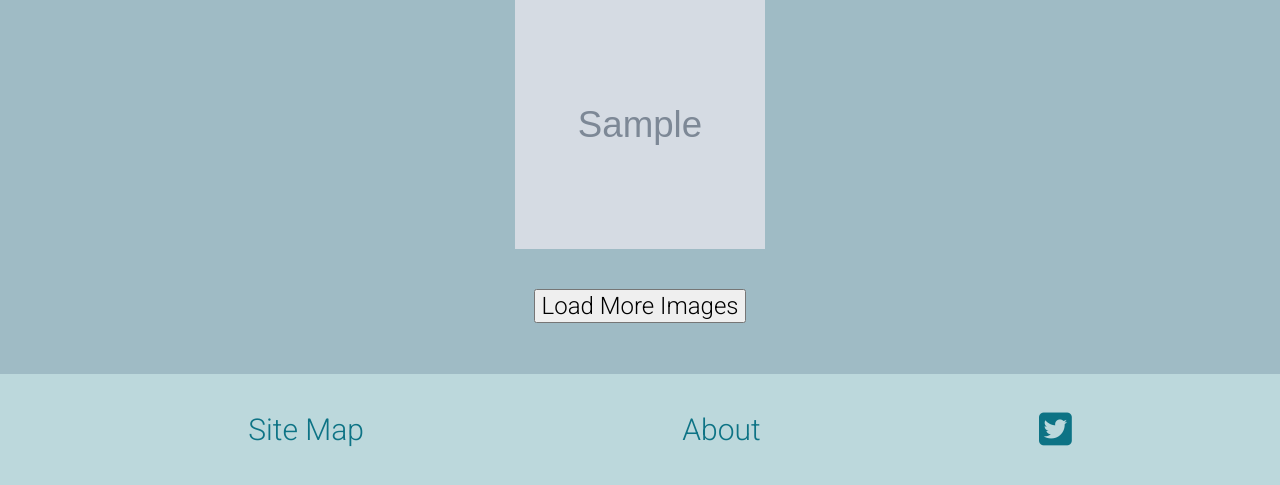
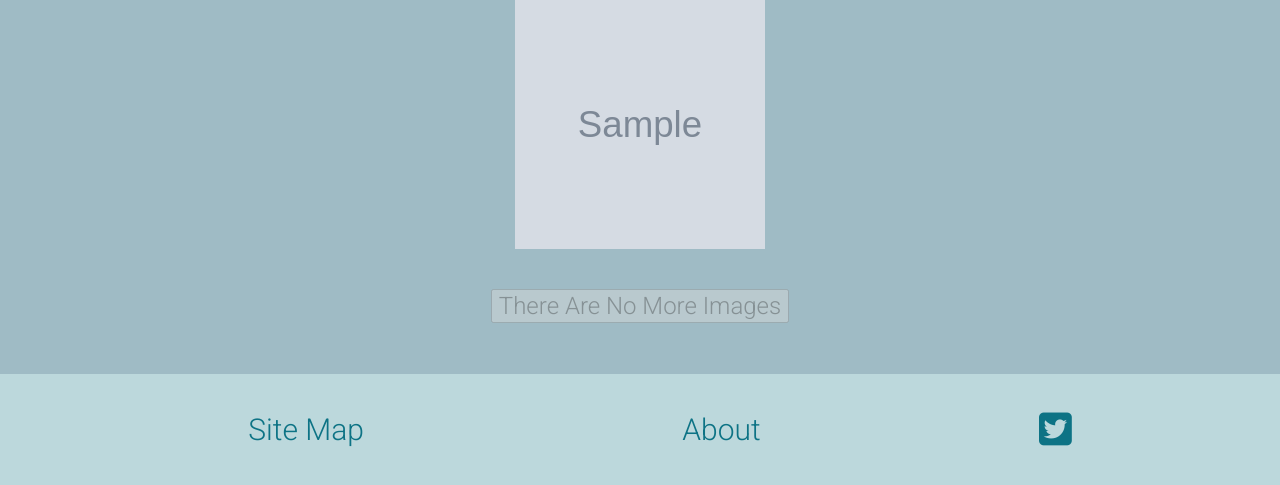
Before and after one commit to Bwc9876/BerksDental, a Django app: page /gallery/ in a window 1280 px wide. Shown: the part 315-800 px from the top of the page. Run offline with Django 3.2, Linux system fonts and the light colour scheme; tables that the repository leaves empty hold one stand-in row (values such as "Sample post"); grey boxes marked "Sample" are stand-in pictures; some libraries are stand-ins or nearby versions.

Commit message:
Fixed Gallery Scrolling

```diff
--- a/main/templates/gallery.html
+++ b/main/templates/gallery.html
@@ -21,5 +21,9 @@
         </a>
     {% endfor %}
     </div>
-    <button id="load-images-button">Load More Images</button>
+    {% if hasNext %}
+        <button id="load-images-button">Load More Images</button>
+    {% else %}
+        <button disabled id="load-images-button">There Are No More Images</button>
+    {% endif %}
 {% endblock %}
--- a/main/views.py
+++ b/main/views.py
@@ -30,7 +30,7 @@ def home(request):
     return render(request, 'home.html', {'featuredPhotos': featured_photos, 'upcomingEvents': upcoming_events})
 
 
-MAX_IMAGES_PER_PAGE = 12
+MAX_IMAGES_PER_PAGE = 3
 
 
 @csrf_exempt
@@ -65,8 +65,9 @@ def gallery(request):
 
     photo_objects = models.GalleryPhoto.objects.all()
     photo_paginator = Paginator(photo_objects, MAX_IMAGES_PER_PAGE, allow_empty_first_page=True)
-    first_list = models.GalleryPhoto.objects.all()[0:photo_paginator.get_page(1).end_index()]
-    return render(request, "gallery.html", {"photos": first_list})
+    first_page = photo_paginator.get_page(1)
+    first_list = models.GalleryPhoto.objects.all()[0:first_page.end_index()]
+    return render(request, "gallery.html", {"photos": first_list, 'hasNext': first_page.has_next()})
 
 
 def get_next_photo(photo):
--- a/static/gallery/gallery.js
+++ b/static/gallery/gallery.js
@@ -29,7 +29,8 @@ $(document).ready(function () {
             }
         });
     });
-    if ($(".grid-item").length === 0) {
+    let grid_items = $(".grid-item");
+    if (grid_items.length === 0) {
         load_images_button.prop("disabled", true);
         load_images_button.text("There Are No Images");
     }
```
